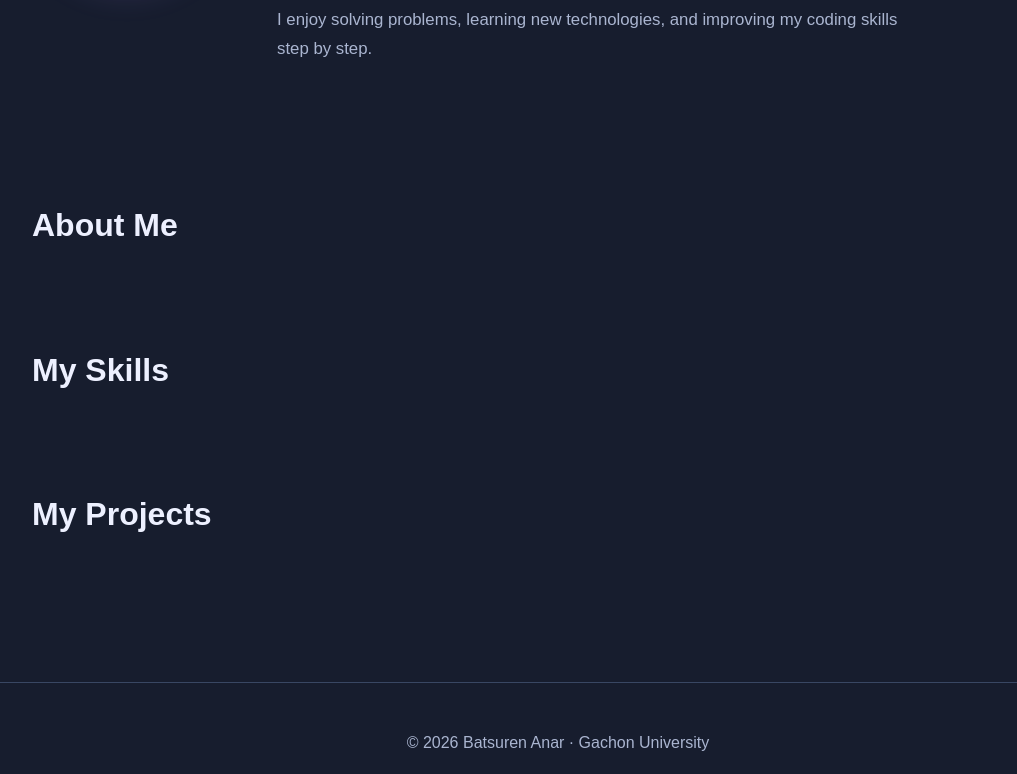
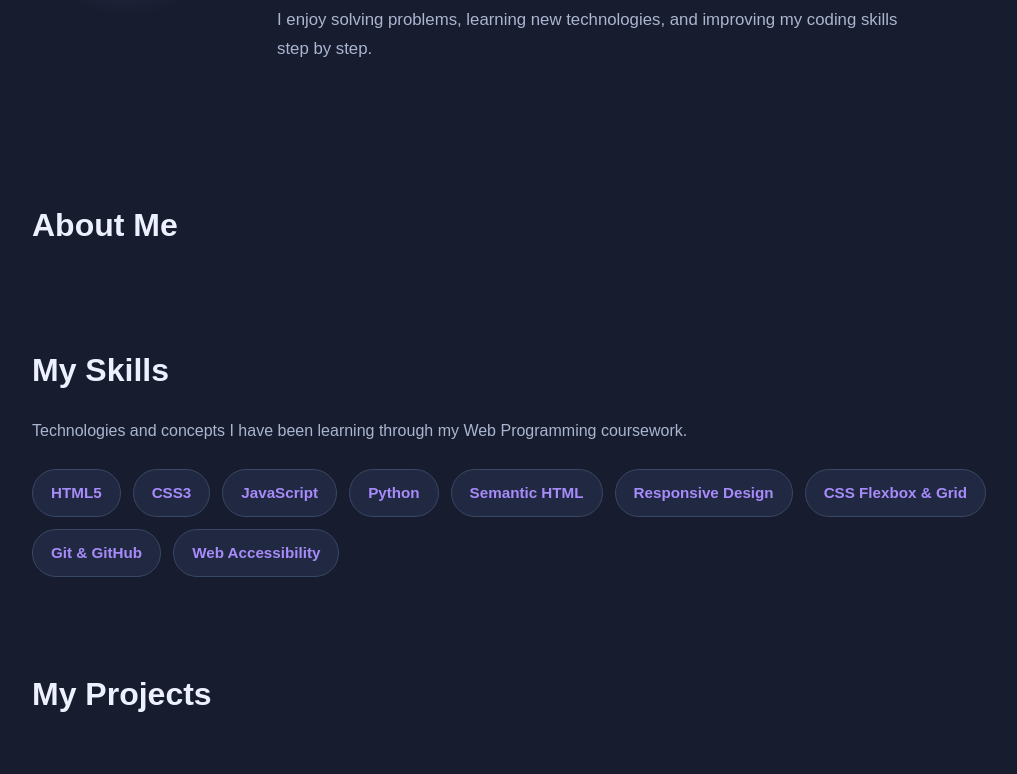
Before and after one commit to The-Anar/portfolio, a plain HTML site: page index.html in a window 1280 px wide. Shown: the part 434-1208 px from the top of the page, without its empty margins (82-1099 px from the left). Drawn offline with Linux system fonts and the light colour scheme.

Commit message:
Add skills section with styled technology tags

```diff
--- a/index.html
+++ b/index.html
@@ -166,6 +166,32 @@
                 padding: 30px 20px;
             }
         }
+        #skills > p {
+    color: var(--muted);
+}
+
+.skills-list {
+    display: flex;
+    flex-wrap: wrap;
+    gap: 12px;
+    margin-top: 25px;
+}
+
+.skills-list span {
+    background: var(--surface);
+    border: 1px solid var(--border);
+    color: var(--accent);
+    padding: 10px 18px;
+    border-radius: 30px;
+    font-size: 0.95rem;
+    font-weight: 600;
+    transition: 0.2s ease;
+}
+
+.skills-list span:hover {
+    background: var(--surface-light);
+    transform: translateY(-3px);
+}
     </style>
 </head>
 
@@ -218,9 +244,25 @@
         </section>
 
         <section id="skills">
-            <h2>My Skills</h2>
-        </section>
+    <h2>My Skills</h2>
 
+    <p>
+        Technologies and concepts I have been learning
+        through my Web Programming coursework.
+    </p>
+
+    <div class="skills-list">
+        <span>HTML5</span>
+        <span>CSS3</span>
+        <span>JavaScript</span>
+        <span>Python</span>
+        <span>Semantic HTML</span>
+        <span>Responsive Design</span>
+        <span>CSS Flexbox & Grid</span>
+        <span>Git & GitHub</span>
+        <span>Web Accessibility</span>
+    </div>
+</section>
         <section id="projects">
             <h2>My Projects</h2>
         </section>
```
